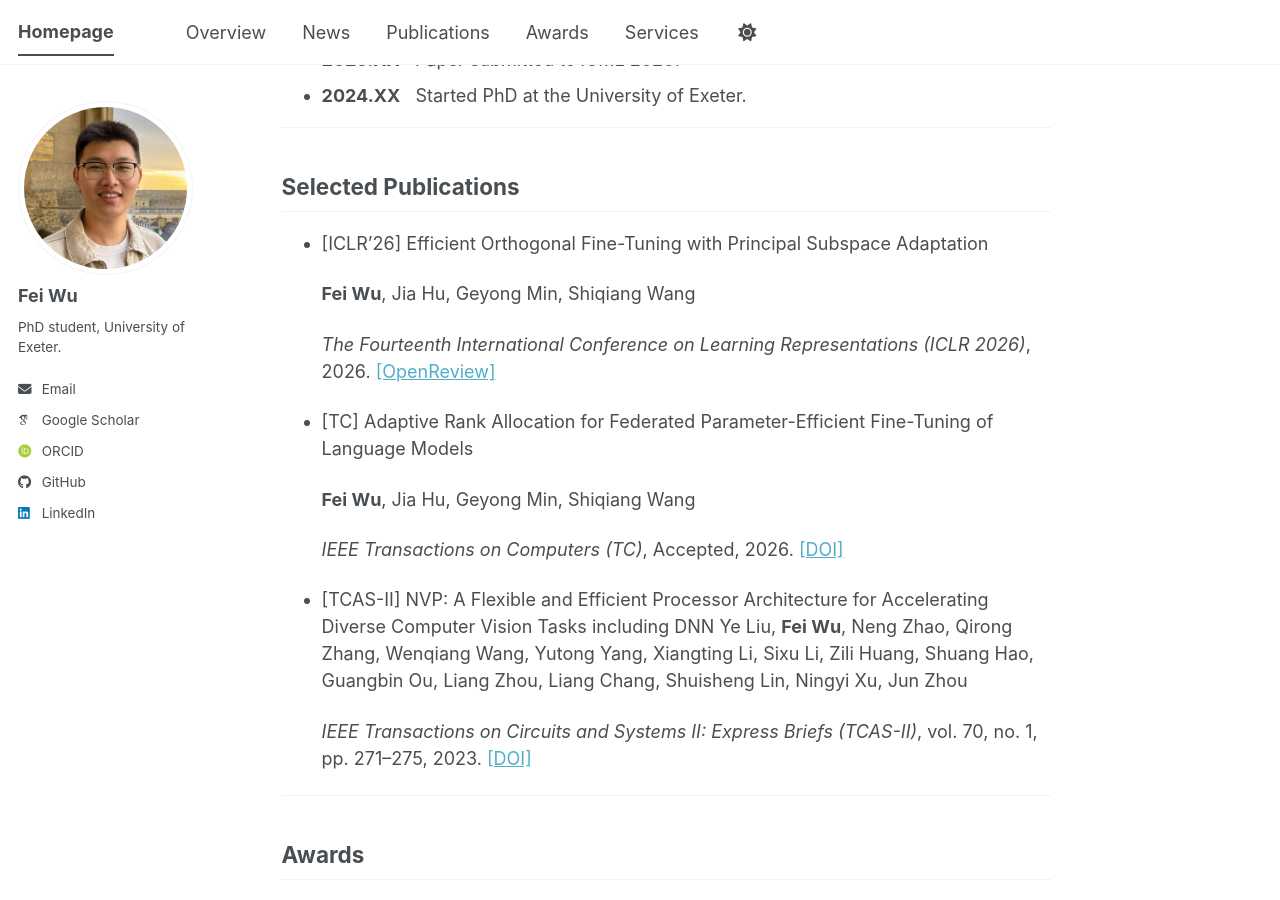
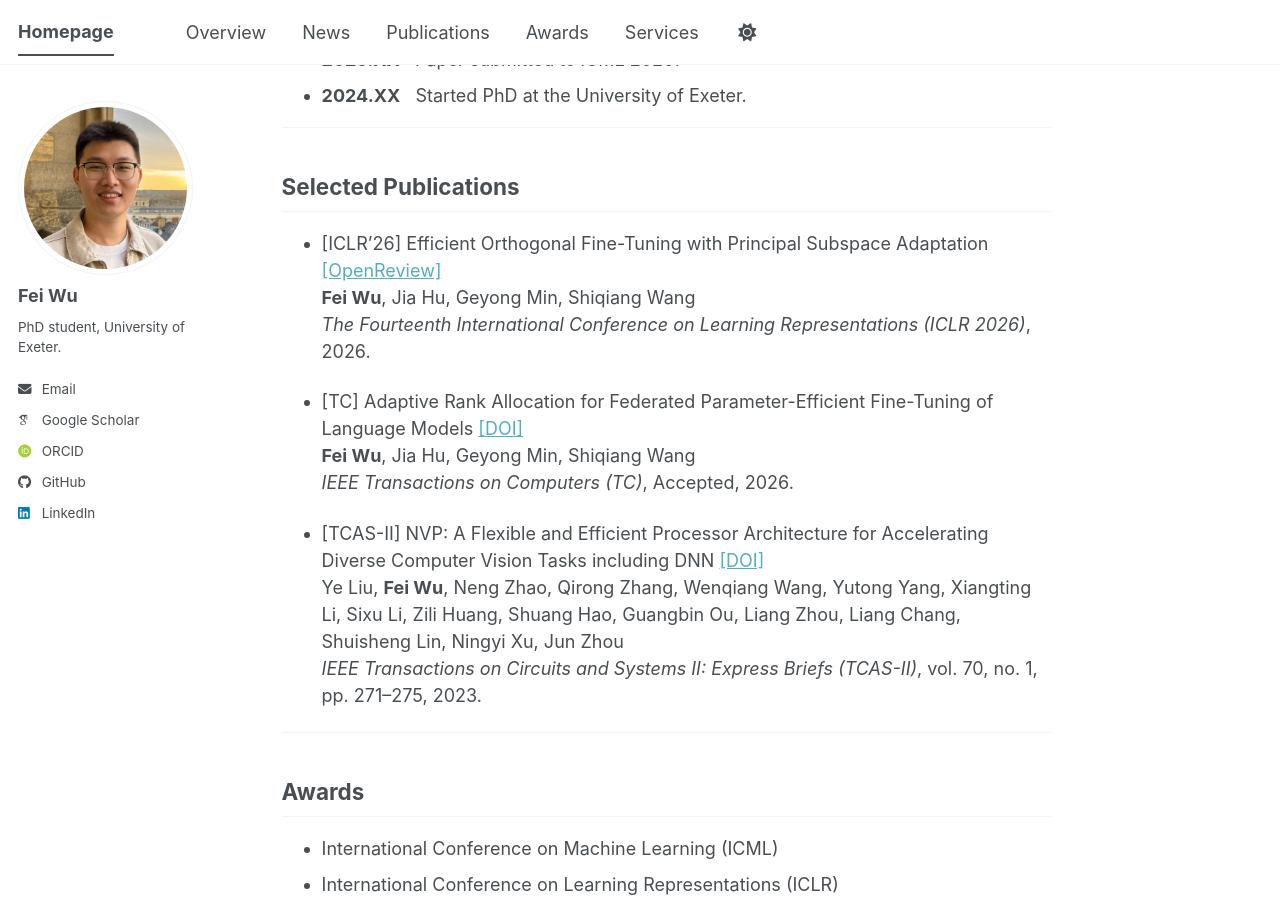
Before and after one commit to fei407/fei407.github.io, a Jekyll site: the page built from _pages/about.md, in a window 1280 px wide and 900 px high, scrolled down 532 px. Built offline with Jekyll 4.4.1, drawn with Linux system fonts in a browser that asks for light colours; some web fonts are replaced; a script bundle is joined from its source files by our own code; library files that are not in the unit come from our copies.

Commit message:
update info

```diff
--- a/_pages/about.md
+++ b/_pages/about.md
@@ -27,22 +27,17 @@ My research interests focus on Parameter-Efficient Fine-Tuning, Federated Fine-T
 
 ## Selected Publications
 
-- [ICLR'26] Efficient Orthogonal Fine-Tuning with Principal Subspace Adaptation
+- [ICLR'26] Efficient Orthogonal Fine-Tuning with Principal Subspace Adaptation [[OpenReview]](https://openreview.net/forum?id=FSHrinMArK)
+  **Fei Wu**, Jia Hu, Geyong Min, Shiqiang Wang
+  _The Fourteenth International Conference on Learning Representations (ICLR 2026)_, 2026.
 
+- [TC] Adaptive Rank Allocation for Federated Parameter-Efficient Fine-Tuning of Language Models [[DOI]](https://doi.org/10.1109/TC.2026.3655161)
   **Fei Wu**, Jia Hu, Geyong Min, Shiqiang Wang
+  _IEEE Transactions on Computers (TC)_, Accepted, 2026.
 
-  _The Fourteenth International Conference on Learning Representations (ICLR 2026)_, 2026. [[OpenReview]](https://openreview.net/forum?id=FSHrinMArK)
-
-- [TC] Adaptive Rank Allocation for Federated Parameter-Efficient Fine-Tuning of Language Models
-
-  **Fei Wu**, Jia Hu, Geyong Min, Shiqiang Wang
-
-  _IEEE Transactions on Computers (TC)_, Accepted, 2026. [[DOI]](https://doi.org/10.1109/TC.2026.3655161)
-
-- [TCAS-II] NVP: A Flexible and Efficient Processor Architecture for Accelerating Diverse Computer Vision Tasks including DNN
+- [TCAS-II] NVP: A Flexible and Efficient Processor Architecture for Accelerating Diverse Computer Vision Tasks including DNN [[DOI]](https://doi.org/10.1109/TCSII.2022.3207009)
   Ye Liu, **Fei Wu**, Neng Zhao, Qirong Zhang, Wenqiang Wang, Yutong Yang, Xiangting Li, Sixu Li, Zili Huang, Shuang Hao, Guangbin Ou, Liang Zhou, Liang Chang, Shuisheng Lin, Ningyi Xu, Jun Zhou
-
-  _IEEE Transactions on Circuits and Systems II: Express Briefs (TCAS-II)_, vol. 70, no. 1, pp. 271–275, 2023. [[DOI]](https://doi.org/10.1109/TCSII.2022.3207009)
+  _IEEE Transactions on Circuits and Systems II: Express Briefs (TCAS-II)_, vol. 70, no. 1, pp. 271–275, 2023.
 
 ---
 
```
